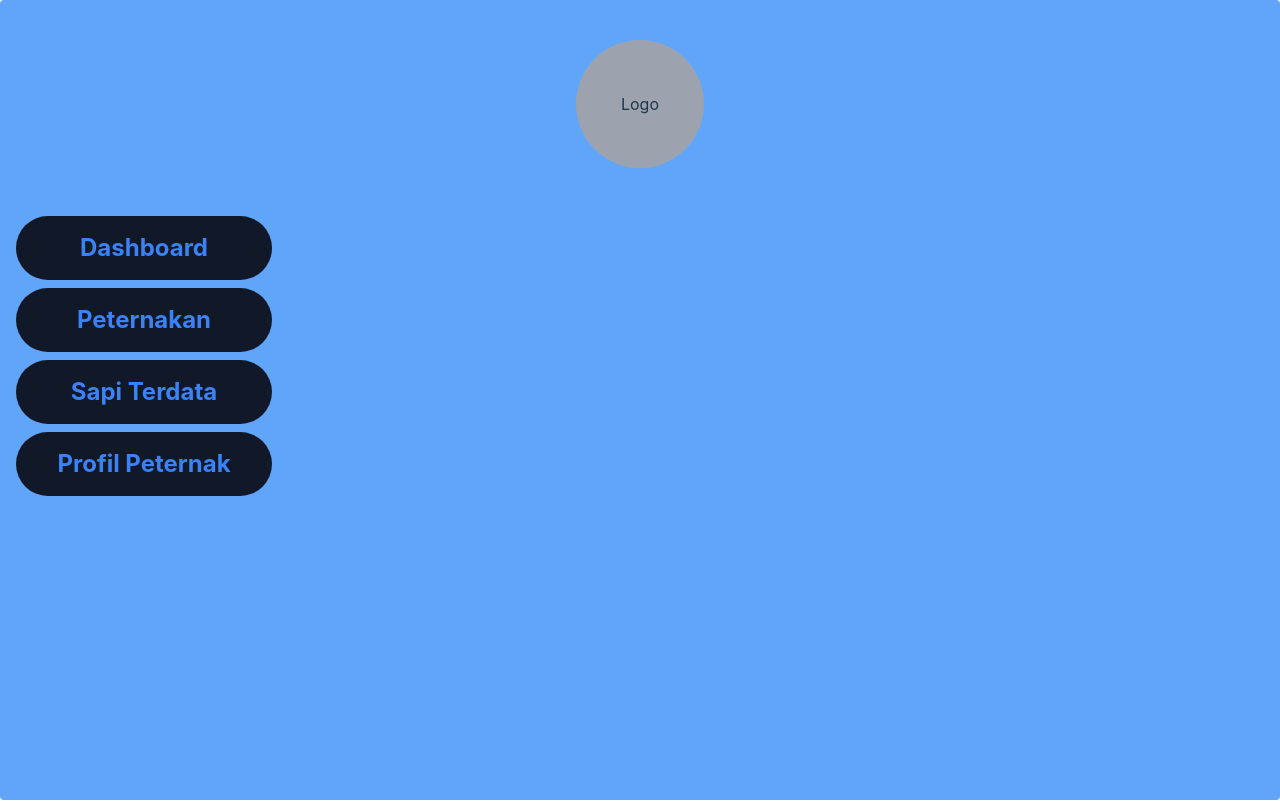
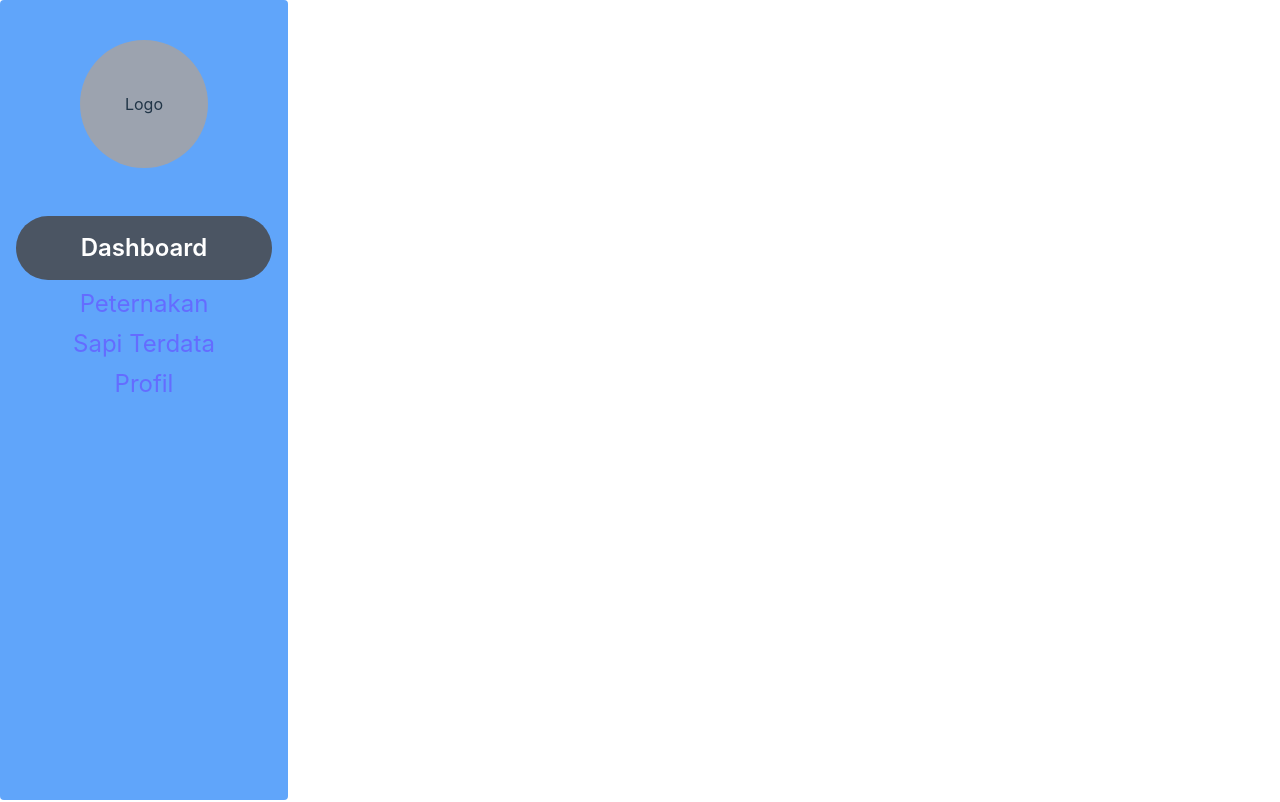
Before and after one commit to Capstone-B-14/kalkulembu-web-fe, a React (Vite) app: page / in a window 1280 px wide. Shown: the top 802 px of the page. Built offline with nearby package versions, Linux system fonts and the light colour scheme.

Commit message:
Updated sidebar behavior

```diff
--- a/src/components/Sidebar/sidebar.jsx
+++ b/src/components/Sidebar/sidebar.jsx
@@ -1,61 +1,51 @@
-import React from "react";
-import { Link } from "react-router-dom";
+import React, { useState } from "react";
+import { Link, useLocation } from "react-router-dom";
 
 export default function Sidebar() {
+  const [key, setKey] = useState(0); // Initialize key
+  const location = useLocation(); // Get the current location
+
+  const SidebarLink = ({ text, linkto }) => {
     return (
-    <div className='h-screen bg-blue-400 p-4 rounded justify-center'>
-      {/* Logo */}
+      <Link
+        to={linkto}
+        className={`text-2xl flex items-center justify-center hoverAnimation ${
+          location.pathname === linkto
+            ? "font-semibold bg-gray-600 h-16 rounded-full text-white"
+            : "font-normal"
+        }`}
+        onClick={() => {
+          setKey((prevKey) => prevKey + 1); // Update the key to trigger re-render
+        }}
+      >
+        <span className='inline truncate hover:whitespace-normal'>{text}</span>
+      </Link>
+    );
+  };
+
+  return (
+    <div className='h-screen bg-blue-400 p-4 rounded justify-center' key={key}>
       <div className='mx-auto w-32 h-32 mt-6 bg-gray-400 rounded-full flex items-center justify-center'>
         Logo
       </div>
-      {/* Menu */}
       <div className='w-64 my-12 space-y-2'>
-        {/* Dashboard */}
-        <div className='w-full'>
-          <Link
-            to='/'
-            className='h-16 bg-gray-900 justify-center rounded-full text-blue-500 font-bold text-2xl flex items-center'
-          >
-            Dashboard
-          </Link>
-        </div>
-        {/* Peternakan */}
-        <div className='w-full'>
-          <Link
-            to='/peternakan'
-            className='h-16 bg-gray-900 justify-center rounded-full text-blue-500 font-bold text-2xl flex items-center'
-          >
-            Peternakan
-          </Link>
-        </div>
-        {/* Sapi Terdata */}
-        <div className='w-full'>
-          <Link
-            to='/sapi-terdata'
-            className='h-16 bg-gray-900 justify-center rounded-full text-blue-500 font-bold text-2xl flex items-center'
-          >
-            Sapi Terdata
-          </Link>
-        </div>
-        {/* Profil Peternak */}
-        <div className='w-full'>
-          <Link
-            to='/profil-peternak'
-            className='h-16 bg-gray-900 justify-center rounded-full text-blue-500 font-bold text-2xl flex items-center'
-          >
-            Profil Peternak
-          </Link>
+        <SidebarLink text='Dashboard' linkto='/' />
+        <SidebarLink text='Peternakan' linkto='/peternakan' />
+        <SidebarLink text='Sapi Terdata' linkto='/sapi-terdata' />
+        <SidebarLink text='Profil' linkto='/profil-peternak' />
       </div>
       {/* Logout Button (or Login Button) */}
       <div className='w-full pt-96'>
         <button
-            onClick={() => console.log("Logout")}
+          onClick={() => {
+            console.log("Logout");
+            setKey((prevKey) => prevKey + 1); // Update the key to trigger re-render
+          }}
           className='w-full h-16 bg-blue-500 text-white justify-center rounded-full font-bold text-2xl flex items-center'
         >
           Logout
         </button>
       </div>
     </div>
-    </div>
   );
 }
--- a/src/pages/Home/index.jsx
+++ b/src/pages/Home/index.jsx
@@ -3,7 +3,9 @@ import Sidebar from "../../components/Sidebar/sidebar";
 export default function HomePage() {
   return (
     <>
-      <Sidebar />
+      <div className='flex'>
+        <Sidebar />
+      </div>
       <div className='text-3xl font-bold underline'>This is HomePage</div>
     </>
   );
```
Lines whose indentation alone changed are shown as unchanged.
